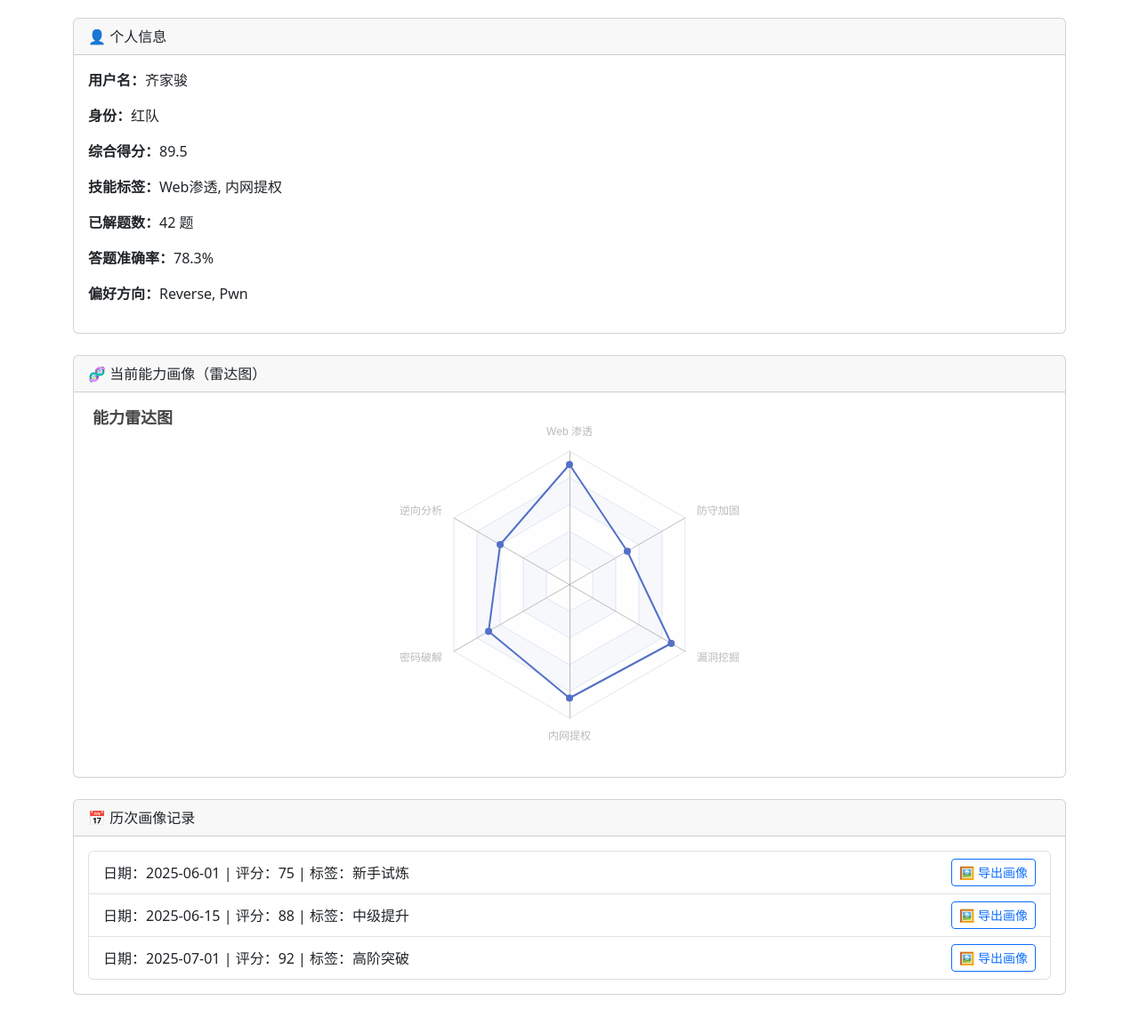
After one commit to loudnoise-disb/AWD-Platform, a Flask app: page /user_center/ in a window 1280 px wide. The commit adds this page. Shown: the whole page at 89% size. Run offline with Flask 3, Linux system fonts and the light colour scheme.

Commit message:
个人中心的一次简单更新
看看注释

```diff
--- a/Cyber platform/app/auth/templates/home.html
+++ b/Cyber platform/app/auth/templates/home.html
@@ -63,7 +63,7 @@
           <li class="nav-item"><a class="nav-link" href="#">实时推演</a></li>
           <li class="nav-item"><a class="nav-link" href="#">挑战项目</a></li>
           <li class="nav-item"><a class="nav-link" href="#">评估报告</a></li>
-          <li class="nav-item"><a class="nav-link" href="#">个人中心</a></li>
+          <li class="nav-item"><a class="nav-link" href="{{ url_for('user_center.show_user') }}">个人中心</a></li>
           <li class="nav-item"><a class="nav-link" href="#">退出登录</a></li>
         </ul>
       </div>
--- /dev/null
+++ b/Cyber platform/app/user_center/routes.py
@@ -0,0 +1,29 @@
+from flask import Blueprint, render_template
+
+bp = Blueprint('user_center', __name__, url_prefix='/user_center', template_folder='templates')
+
+"""
+用户信息分四块：
+1. 身份
+2. 当前画像信息
+3. 历次画像信息(给上能导出png的链接）
+4. 解题情况（可以用文字表述）
+"""
+@bp.route('/')
+def show_user():
+    user_data = {
+        'username': '齐家骏',
+        'role': '红队',
+        'score': 89.5,
+        'skills': 'Web渗透, 内网提权',
+        'solved_count': 42,
+        'accuracy': 78.3,
+        'favorite_topics': 'Reverse, Pwn',
+        'radar_values': [90, 60, 70, 85, 88, 50],  # 雷达图六个维度得分
+        'history': [
+            {'date': '2025-06-01', 'score': 75, 'tags': '新手试炼'},
+            {'date': '2025-06-15', 'score': 88, 'tags': '中级提升'},
+            {'date': '2025-07-01', 'score': 92, 'tags': '高阶突破'},
+        ]
+    }
+    return render_template('user_center.html', user=user_data)
--- /dev/null
+++ b/Cyber platform/app/user_center/templates/user_center.html
@@ -0,0 +1,113 @@
+<!DOCTYPE html>
+<html lang="zh-CN">
+<head>
+    <meta charset="UTF-8">
+    <title>个人中心</title>
+    <meta name="viewport" content="width=device-width, initial-scale=1">
+    <!-- Bootstrap 样式 -->
+    <link href="https://cdn.jsdelivr.net/npm/bootstrap@5.3.3/dist/css/bootstrap.min.css" rel="stylesheet">
+    <style>
+        body {
+            padding: 20px;
+        }
+        .radar-chart-container {
+            width: 100%;
+            height: 400px;
+        }
+    </style>
+</head>
+<body>
+
+<div class="container">
+    <!-- 个人信息卡片 -->
+    <div class="card mb-4">
+        <div class="card-header">👤 个人信息</div>
+        <div class="card-body">
+            <p><strong>用户名：</strong>{{ user.username }}</p>
+            <p><strong>身份：</strong>{{ user.role }}</p>
+            <p><strong>综合得分：</strong>{{ user.score }}</p>
+            <p><strong>技能标签：</strong>{{ user.skills }}</p>
+            <p><strong>已解题数：</strong>{{ user.solved_count }} 题</p>
+            <p><strong>答题准确率：</strong>{{ user.accuracy }}%</p>
+            <p><strong>偏好方向：</strong>{{ user.favorite_topics }}</p>
+        </div>
+    </div>
+
+    <!-- 当前能力画像（雷达图） -->
+    <div class="card mb-4">
+        <div class="card-header">🧬 当前能力画像（雷达图）</div>
+        <div class="card-body">
+            <div id="radar-chart" class="radar-chart-container"></div>
+        </div>
+    </div>
+
+    <!-- 历次画像记录 -->
+    <div class="card mb-4">
+        <div class="card-header">📅 历次画像记录</div>
+        <div class="card-body">
+            <ul class="list-group">
+                {% for record in user.history %}
+                    <li class="list-group-item d-flex justify-content-between align-items-center">
+                        <div>
+                            日期：{{ record.date }} |
+                            评分：{{ record.score }} |
+                            标签：{{ record.tags }}
+                        </div>
+                        <button class="btn btn-sm btn-outline-primary" onclick="downloadImage('{{ record.image_url }}')">
+                            🖼️ 导出画像
+                        </button>
+                    </li>
+                {% endfor %}
+            </ul>
+        </div>
+    </div>
+</div>
+
+<!-- ECharts JS -->
+<script src="https://cdn.jsdelivr.net/npm/echarts/dist/echarts.min.js"></script>
+<!-- html2canvas 若你需要将 HTML 区块截图为图片可加入 -->
+<!-- <script src="https://cdn.jsdelivr.net/npm/html2canvas@1.4.1/dist/html2canvas.min.js"></script> -->
+
+<!-- 雷达图初始化 -->
+<script>
+    const radarChart = echarts.init(document.getElementById('radar-chart'));
+    radarChart.setOption({
+        title: {
+            text: '能力雷达图'
+        },
+        tooltip: {},
+        radar: {
+            indicator: [
+                { name: 'Web 渗透', max: 100 },
+                { name: '逆向分析', max: 100 },
+                { name: '密码破解', max: 100 },
+                { name: '内网提权', max: 100 },
+                { name: '漏洞挖掘', max: 100 },
+                { name: '防守加固', max: 100 }
+            ]
+        },
+        series: [{
+            name: '当前画像',
+            type: 'radar',
+            data: [
+                {
+                    value: {{ user.radar_values }},
+                    name: '当前画像'
+                }
+            ]
+        }]
+    });
+
+    // 下载图片函数
+    function downloadImage(url) {
+        const link = document.createElement('a');
+        link.href = url;
+        link.download = url.split('/').pop();
+        document.body.appendChild(link);
+        link.click();
+        document.body.removeChild(link);
+    }
+</script>
+
+</body>
+</html>
--- a/Cyber platform/run.py
+++ b/Cyber platform/run.py
@@ -1,9 +1,10 @@
 from flask import Flask, render_template
 from app.auth.routes import bp as auth_bp
+from app.user_center.routes import bp as user_bp
 
 app = Flask(__name__)
 app.register_blueprint(auth_bp)
-
+app.register_blueprint(user_bp)
 
 if __name__ == '__main__':
     app.run(port=80, debug=True)
```
Also changed, not shown: Cyber platform/app/auth/routes.py (+7 -1 lines), Cyber platform/images/read.md (added, +2 -0 lines), Cyber platform/__init__.py (added), Cyber platform/app/admin/__init__.py (added), Cyber platform/app/admin/routes.py (added), Cyber platform/app/user_center/__init__.py (added), Cyber platform/images/144190/img.png (added).
